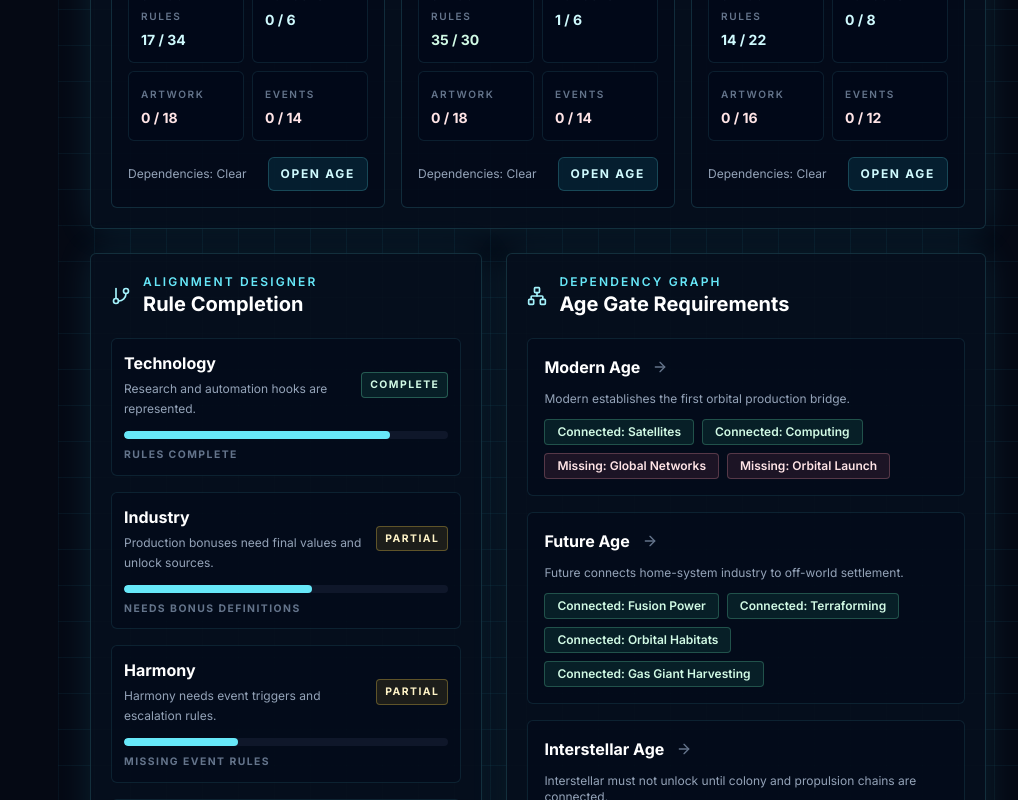
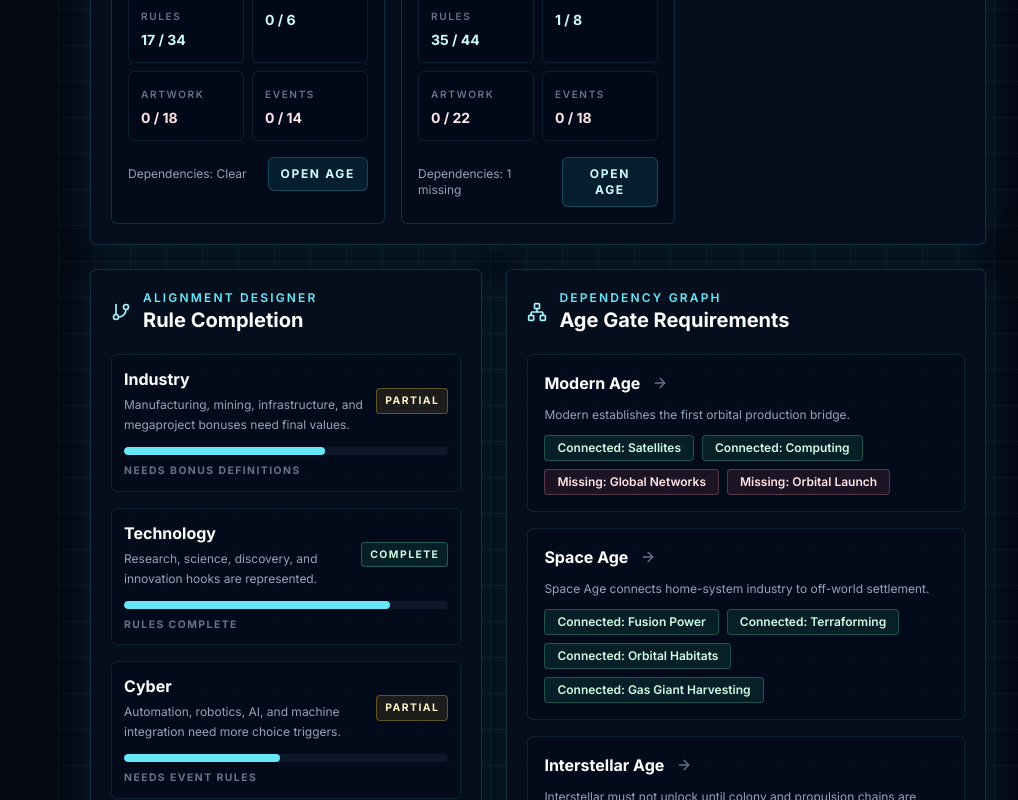
Before and after one commit to mrinfinitum/project-genesis, a Next.js app: page /civilizations in a window 1280 px wide. Shown: the part 2000-2800 px from the top of the page, without its empty margins (262-1280 px from the left). Built offline with nearby package versions, Linux system fonts and the light colour scheme; no server answers.

Commit message:
Add core manifesto and canonical alignments

```diff
--- a/app/civilizations/page.tsx
+++ b/app/civilizations/page.tsx
@@ -55,24 +55,21 @@ type ValidationIssue = {
 
 const ageTargets: Record<string, { research: number; buildings: number; upgrades: number; unlocks: number; bonuses: number; artwork: number; events: number; wonders: number }> = {
   Survival: { research: 16, buildings: 12, upgrades: 12, unlocks: 18, bonuses: 3, artwork: 8, events: 8, wonders: 1 },
-  Village: { research: 18, buildings: 16, upgrades: 14, unlocks: 20, bonuses: 3, artwork: 10, events: 10, wonders: 1 },
-  Town: { research: 22, buildings: 18, upgrades: 16, unlocks: 24, bonuses: 4, artwork: 12, events: 12, wonders: 2 },
+  Ancient: { research: 18, buildings: 16, upgrades: 14, unlocks: 20, bonuses: 3, artwork: 10, events: 10, wonders: 1 },
+  Medieval: { research: 22, buildings: 18, upgrades: 16, unlocks: 24, bonuses: 4, artwork: 12, events: 12, wonders: 2 },
   Industrial: { research: 26, buildings: 22, upgrades: 18, unlocks: 28, bonuses: 4, artwork: 14, events: 12, wonders: 2 },
   Modern: { research: 40, buildings: 25, upgrades: 30, unlocks: 36, bonuses: 5, artwork: 18, events: 15, wonders: 6 },
-  Future: { research: 42, buildings: 28, upgrades: 32, unlocks: 40, bonuses: 6, artwork: 20, events: 16, wonders: 6 },
+  Space: { research: 42, buildings: 28, upgrades: 32, unlocks: 40, bonuses: 6, artwork: 20, events: 16, wonders: 6 },
   Interstellar: { research: 36, buildings: 22, upgrades: 26, unlocks: 34, bonuses: 6, artwork: 18, events: 14, wonders: 5 },
-  Galactic: { research: 32, buildings: 20, upgrades: 24, unlocks: 30, bonuses: 6, artwork: 18, events: 14, wonders: 5 },
-  Genesis: { research: 20, buildings: 12, upgrades: 16, unlocks: 22, bonuses: 8, artwork: 16, events: 12, wonders: 4 }
+  Galactic: { research: 44, buildings: 28, upgrades: 34, unlocks: 44, bonuses: 8, artwork: 22, events: 18, wonders: 7 }
 };
 
 const alignmentDesignRows = [
-  { name: "Technology", status: "Rules Complete", detail: "Research and automation hooks are represented.", percent: 82 },
-  { name: "Industry", status: "Needs Bonus Definitions", detail: "Production bonuses need final values and unlock sources.", percent: 58 },
-  { name: "Harmony", status: "Missing Event Rules", detail: "Harmony needs event triggers and escalation rules.", percent: 35 },
-  { name: "Nature", status: "Needs Building Modifiers", detail: "Nature needs building and terraforming modifiers.", percent: 44 },
-  { name: "Exploration", status: "Needs Reward Scaling", detail: "Discovery point scaling needs validation.", percent: 52 },
-  { name: "Commerce", status: "Needs Trade Bonuses", detail: "Trade, market, and export bonuses need definitions.", percent: 28 },
-  { name: "Science", status: "Complete", detail: "Research bonuses and discovery hooks are usable.", percent: 90 }
+  { name: "Industry", status: "Needs Bonus Definitions", detail: "Manufacturing, mining, infrastructure, and megaproject bonuses need final values.", percent: 62 },
+  { name: "Technology", status: "Rules Complete", detail: "Research, science, discovery, and innovation hooks are represented.", percent: 82 },
+  { name: "Cyber", status: "Needs Event Rules", detail: "Automation, robotics, AI, and machine integration need more choice triggers.", percent: 48 },
+  { name: "Nature", status: "Needs Building Modifiers", detail: "Biology, terraforming, living ecosystems, and environmental harmony need building modifiers.", percent: 44 },
+  { name: "Corporate", status: "Needs Trade Bonuses", detail: "Trade, economy, commerce, influence, and logistics bonuses need definitions.", percent: 35 }
 ];
 
 const dependencyGraph = [
@@ -82,9 +79,9 @@ const dependencyGraph = [
     note: "Modern establishes the first orbital production bridge."
   },
   {
-    title: "Future Age",
+    title: "Space Age",
     dependsOn: ["Fusion Power", "Terraforming", "Orbital Habitats", "Gas Giant Harvesting"],
-    note: "Future connects home-system industry to off-world settlement."
+    note: "Space Age connects home-system industry to off-world settlement."
   },
   {
     title: "Interstellar Age",
@@ -92,9 +89,9 @@ const dependencyGraph = [
     note: "Interstellar must not unlock until colony and propulsion chains are connected."
   },
   {
-    title: "Genesis Age",
-    dependsOn: ["Genesis Gate", "Reality Engineering", "Harmony Ascendant", "Universal Navigation"],
-    note: "Genesis is the endgame validation layer."
+    title: "Galactic Age",
+    dependsOn: ["Galaxy Mapping", "Megastructures", "Genesis Gate", "Universal Navigation"],
+    note: "Galactic is the endgame validation layer, not a separate rush-only destination."
   }
 ];
 
@@ -267,7 +264,7 @@ export default async function CivilizationsPage() {
 
   const validationIssues: ValidationIssue[] = [
     ...ageMetrics
-      .filter((metric) => metric.wonders === 0 && ["Future", "Interstellar", "Galactic", "Genesis"].includes(metric.shortAge))
+      .filter((metric) => metric.wonders === 0 && ["Space", "Interstellar", "Galactic"].includes(metric.shortAge))
       .map((metric): ValidationIssue => ({
         severity: "High",
         title: `${metric.shortAge} age has no Wonder definition.`,
@@ -288,7 +285,7 @@ export default async function CivilizationsPage() {
         .filter((dependency) => !hasDependency(researchRows, unlockRows, dependency))
         .slice(0, 2)
         .map((dependency): ValidationIssue => ({
-          severity: group.title === "Genesis Age" ? "Critical" : "High",
+          severity: group.title === "Galactic Age" ? "Critical" : "High",
           title: `${dependency} dependency is not connected.`,
           affectedRecords: group.title,
           action: "Open Research"
--- a/data/civilization-identity.ts
+++ b/data/civilization-identity.ts
@@ -17,12 +17,12 @@ export const civilizationAges = [
     description: "Humanity begins with basic survival, fire, shelter, stone tools, and small groups."
   },
   {
-    name: "Village Age",
-    description: "Permanent settlements, agriculture, food storage, basic trade, and early community structure."
+    name: "Ancient Age",
+    description: "Permanent settlements, agriculture, writing, early trade, monuments, and foundational civic structure."
   },
   {
-    name: "Town Age",
-    description: "Roads, markets, writing, organized labor, early engineering, and larger civic growth."
+    name: "Medieval Age",
+    description: "Road networks, markets, guilds, organized labor, engineering, navigation, and regional civilization growth."
   },
   {
     name: "Industrial Age",
@@ -33,8 +33,8 @@ export const civilizationAges = [
     description: "Computers, satellites, global systems, automation, and the beginning of home star system exploration."
   },
   {
-    name: "Future Age",
-    description: "Fusion, AI, orbital habitats, planetary colonies, terraforming, and full development of the home star system."
+    name: "Space Age",
+    description: "Orbital launch, satellites, lunar missions, Mars colonies, orbital habitats, and home-system expansion."
   },
   {
     name: "Interstellar Age",
@@ -42,11 +42,7 @@ export const civilizationAges = [
   },
   {
     name: "Galactic Age",
-    description: "Galaxy-wide exploration, warp infrastructure, mega projects, distant sectors, and galactic-scale civilization."
-  },
-  {
-    name: "Genesis Age",
-    description: "Reality engineering, Genesis Gates, hidden galaxies, universal navigation, and Harmony Ascendant progression."
+    description: "Galaxy-wide exploration, warp infrastructure, megaprojects, distant sectors, Genesis Gates, and galactic-scale civilization."
   }
 ] as const;
 
@@ -58,7 +54,7 @@ export const civilizationIdentity: CivilizationIdentity[] = [
     civilization_title: "The Survivors",
     primary_alignment: "Technology",
     secondary_alignment: "Industry",
-    emerging_alignment: "Exploration",
+    emerging_alignment: "Nature",
     future_prediction: "High Tech Singularity",
     population: 125,
     total_discovery_points: 150,
@@ -72,15 +68,11 @@ export const civilizationIdentity: CivilizationIdentity[] = [
 ];
 
 export const civilizationAlignmentScores: CivilizationAlignmentScore[] = [
-  ["Eco", 22, "Improves sustainability, energy efficiency, lower pollution/event risk, and terraforming outcomes."],
-  ["Technology", 46, "Improves research generation, automation efficiency, and advanced unlock speed."],
-  ["Industry", 38, "Improves building production, construction speed, and resource extraction."],
-  ["Cyber", 18, "Improves auto-click power, AI systems, simulations, and advanced computing unlocks."],
-  ["Nature", 24, "Improves population growth, food systems, living world compatibility, and ecological stability."],
-  ["Exploration", 31, "Improves discovery points, probe speed, survey range, and rare planet detection."],
-  ["Science", 34, "Improves research output, breakthrough chance, and experiment rewards."],
-  ["Harmony", 16, "Improves cross-alignment synergy, stability, and special endgame path eligibility."],
-  ["Commerce", 20, "Improves coin generation, trade value, and resource selling efficiency."]
+  ["Industry", 38, "Manufacturing, mining, infrastructure, extraction, production chains, and megaprojects."],
+  ["Technology", 46, "Research, science, discovery, innovation, advanced unlock speed, and breakthrough systems."],
+  ["Cyber", 18, "Automation, robotics, artificial intelligence, simulations, and machine integration."],
+  ["Nature", 24, "Biology, terraforming, living ecosystems, environmental harmony, and population sustainability."],
+  ["Corporate", 20, "Trade, economy, commerce, influence, logistics, markets, and resource selling efficiency."]
 ].map(([alignmentName, score, bonusSummary]) => ({
   id: `alignment-${String(alignmentName).toLowerCase()}`,
   civilization_id: primaryCivilizationId,
@@ -117,15 +109,15 @@ export const civilizationAlignmentHistory: CivilizationAlignmentHistory[] = [
     created_at: createdAt
   },
   {
-    id: "alignment-history-survey-exploration",
+    id: "alignment-history-survey-technology",
     civilization_id: primaryCivilizationId,
-    alignment_name: "Exploration",
+    alignment_name: "Technology",
     previous_score: 24,
     new_score: 31,
     change_amount: 7,
     source_type: "System",
     source_id: "system-sol",
-    reason: "The Sol starting map creates the first exploration path.",
+    reason: "The Sol starting map creates the first scientific discovery path.",
     created_at: createdAt
   }
 ];
@@ -134,26 +126,27 @@ const milestoneRows: Array<[string, string, string, string, string, string, stri
   ["discovered-fire", "Discovered Fire", "Survival Age", "Humanity learns to preserve heat, cook food, and create safety around the first camps.", "Start", "Flame", "Critical"],
   ["built-first-shelter", "Built First Shelter", "Survival Age", "Basic structures protect early population and begin the building loop.", "Start", "Home", "Critical"],
   ["founded-first-camp", "Founded First Camp", "Survival Age", "Small groups organize labor, storage, and shared survival tasks.", "Start", "Tent", "High"],
-  ["unlocked-agriculture", "Unlocked Agriculture", "Village Age", "Food production creates permanent settlement pressure and population stability.", "Agriculture Research", "Wheat", "Critical"],
-  ["founded-first-village", "Founded First Village", "Village Age", "Permanent settlement becomes the first visible civilization identity marker.", "Agriculture + Shelter", "Houses", "Critical"],
-  ["established-first-trade-route", "Established First Trade Route", "Town Age", "Local exchange begins Commerce alignment growth.", "Commerce Research", "Route", "High"],
-  ["built-first-city", "Built First City", "Town Age", "Labor, districts, and civic systems support large-scale growth.", "District Unlocks", "City", "Critical"],
-  ["invented-writing", "Invented Writing", "Town Age", "Knowledge storage unlocks deeper research and civilization memory.", "Civilization Research", "Scroll", "High"],
+  ["unlocked-agriculture", "Unlocked Agriculture", "Ancient Age", "Food production creates permanent settlement pressure and population stability.", "Agriculture Research", "Wheat", "Critical"],
+  ["founded-first-village", "Founded First Village", "Ancient Age", "Permanent settlement becomes the first visible civilization identity marker.", "Agriculture + Shelter", "Houses", "Critical"],
+  ["invented-writing", "Invented Writing", "Ancient Age", "Knowledge storage unlocks deeper research and civilization memory.", "Civilization Research", "Scroll", "High"],
+  ["established-first-trade-route", "Established First Trade Route", "Medieval Age", "Regional exchange begins Corporate alignment growth.", "Trade Research", "Route", "High"],
+  ["built-first-city", "Built First City", "Medieval Age", "Labor, districts, and civic systems support large-scale growth.", "District Unlocks", "City", "Critical"],
+  ["formed-first-guild", "Formed First Guild", "Medieval Age", "Specialized labor and logistics begin the long production-chain loop.", "Guild Research", "Landmark", "High"],
   ["entered-industrial-age", "Entered Industrial Age", "Industrial Age", "Factories and machines reshape output, labor, and expansion speed.", "Manufacturing Research", "Factory", "Critical"],
   ["unlocked-electricity", "Unlocked Electricity", "Industrial Age", "Power grids enable scalable production and modern systems.", "Energy Research", "Zap", "Critical"],
   ["launched-first-satellite", "Launched First Satellite", "Modern Age", "Orbit becomes part of the main progression loop.", "Space Research", "Satellite", "Critical"],
   ["reached-orbit", "Reached Orbit", "Modern Age", "The home planet is no longer the only playable horizon.", "Orbital Launch", "Orbit", "Critical"],
   ["landed-on-moon", "Landed on the Moon", "Modern Age", "First off-world surface milestone.", "Lunar Exploration", "Moon", "Critical"],
-  ["colonized-mars", "Colonized Mars", "Future Age", "The first major planetary colony reshapes identity and resource logistics.", "Planetary Colonization", "Mars", "Critical"],
-  ["built-first-orbital-habitat", "Built First Orbital Habitat", "Future Age", "Permanent orbital living begins.", "Orbital Habitat Research", "Habitat", "High"],
-  ["harvested-first-gas-giant", "Harvested First Gas Giant", "Future Age", "Gas giants become orbital fuel engines for expansion.", "Gas Giant Harvesting", "Cloud", "High"],
+  ["colonized-mars", "Colonized Mars", "Space Age", "The first major planetary colony reshapes identity and resource logistics.", "Planetary Colonization", "Mars", "Critical"],
+  ["built-first-orbital-habitat", "Built First Orbital Habitat", "Space Age", "Permanent orbital living begins.", "Orbital Habitat Research", "Habitat", "High"],
+  ["harvested-first-gas-giant", "Harvested First Gas Giant", "Space Age", "Gas giants become orbital fuel engines for expansion.", "Gas Giant Harvesting", "Cloud", "High"],
   ["launched-first-colony-ship", "Launched First Colony Ship", "Interstellar Age", "Humanity prepares to leave the home star system.", "Colony Ship Research", "Rocket", "Critical"],
   ["discovered-first-interstellar-system", "Discovered First Interstellar System", "Interstellar Age", "Probe networks reveal nearby systems.", "Interstellar Navigation", "Radar", "Critical"],
   ["founded-first-interstellar-colony", "Founded First Interstellar Colony", "Interstellar Age", "Civilization becomes multi-system.", "Interstellar Colony", "Flag", "Critical"],
   ["mapped-first-galactic-sector", "Mapped First Galactic Sector", "Galactic Age", "Sector-scale mapping opens galactic strategy.", "Galaxy Mapping", "Map", "Critical"],
   ["built-first-megastructure", "Built First Megastructure", "Galactic Age", "Massive construction projects define civilization scale.", "Megastructure Research", "Landmark", "Critical"],
-  ["discovered-first-genesis-world", "Discovered First Genesis World", "Genesis Age", "Reality-scale worlds become reachable.", "Genesis World Discovery", "Sparkles", "Critical"],
-  ["opened-genesis-gate", "Opened Genesis Gate", "Genesis Age", "Universal navigation begins the Harmony Ascendant path.", "Genesis Gate", "Gate", "Critical"]
+  ["discovered-first-genesis-world", "Discovered First Genesis World", "Galactic Age", "Reality-scale worlds become reachable without creating a separate era.", "Genesis World Discovery", "Sparkles", "Critical"],
+  ["opened-genesis-gate", "Opened Genesis Gate", "Galactic Age", "Universal navigation becomes a late Galactic endgame milestone.", "Genesis Gate", "Gate", "Critical"]
 ];
 
 export const civilizationMilestones: CivilizationMilestone[] = milestoneRows.map(([id, title, age, description, unlockedBy, icon, importance], index) => ({
@@ -185,19 +178,22 @@ export const civilizationUnlockedMilestones: CivilizationUnlockedMilestone[] = [
 
 export const civilizationTitles: CivilizationTitle[] = [
   ["The Survivors", "Early title for Survival Age.", "Survival Age", "", "", "Default title in Survival Age.", "Baseline survival stability.", 10],
-  ["The Settlers", "Village and Town growth identity.", "Village Age", "", "", "Default title for early settlement growth.", "Improves early population and storage planning.", 20],
-  ["The Builders", "High buildings and Industry identity.", "Town Age", "Industry", "", "Industry is dominant and building completion passes threshold.", "Construction and building production bonuses.", 40],
+  ["The Settlers", "Ancient settlement growth identity.", "Ancient Age", "", "", "Default title for early settlement growth.", "Improves early population and storage planning.", 20],
+  ["The Builders", "High buildings and Industry identity.", "Medieval Age", "Industry", "", "Industry is dominant and building completion passes threshold.", "Construction and building production bonuses.", 40],
   ["The Engineers", "Technology plus Industry identity.", "Industrial Age", "Technology", "Industry", "Technology and Industry are top alignments.", "Engineering, construction, and automation synergy.", 50],
-  ["The Scientists", "Science plus Technology identity.", "Modern Age", "Science", "Technology", "Science and Technology are top alignments.", "Research output and breakthrough chance.", 55],
-  ["The Explorers", "Discovery-focused civilization identity.", "Modern Age", "Exploration", "", "Exploration is dominant and discovered systems pass threshold.", "Survey speed and discovery point bonuses.", 60],
+  ["High-Tech Singularity", "Technology-dominant civilization identity.", "Modern Age", "Technology", "", "Technology is dominant and innovation systems pass threshold.", "Research output, scientific discovery, and breakthrough chance.", 75],
   ["The Industrialists", "Manufacturing and production identity.", "Industrial Age", "Industry", "", "Industry and manufacturing systems dominate.", "Manufacturing and extraction bonuses.", 65],
-  ["The Harmonists", "Balanced high-Harmony identity.", "Future Age", "Harmony", "", "Harmony is dominant and alignments remain balanced.", "Stability and cross-alignment synergy.", 70],
-  ["The Preservationists", "Nature plus Eco identity.", "Town Age", "Nature", "Eco", "Nature and Eco are top alignments.", "Sustainability, food, and terraforming bonuses.", 45],
-  ["The Synth Architects", "Cyber plus Technology identity.", "Future Age", "Cyber", "Technology", "Cyber and Technology are top alignments.", "AI, automation, and simulation bonuses.", 75],
-  ["The Traders", "Commerce-dominant identity.", "Town Age", "Commerce", "", "Commerce is dominant and trade systems exist.", "Trade value and coin generation bonuses.", 50],
-  ["The Starbound", "Interstellar Exploration identity.", "Interstellar Age", "Exploration", "", "Interstellar Age and Exploration is dominant.", "Probe, colony ship, and survey range bonuses.", 90],
-  ["The Galactic Founders", "Galactic multi-system identity.", "Galactic Age", "Exploration", "Industry", "Galactic Age and colonized systems pass threshold.", "Galaxy infrastructure and sector expansion bonuses.", 95],
-  ["The Ascendants", "Genesis Age Harmony/Science/Exploration identity.", "Genesis Age", "Harmony", "Science", "Genesis Age reached.", "Genesis Gate and endgame path bonuses.", 100]
+  ["Industrial Empire", "Industry-dominant civilization identity.", "Industrial Age", "Industry", "", "Industry is dominant across manufacturing, mining, infrastructure, and megaprojects.", "Production chains, construction speed, extraction, and megaproject bonuses.", 80],
+  ["Gaia Civilization", "Nature-dominant civilization identity.", "Space Age", "Nature", "", "Nature is dominant and living ecosystems or terraforming systems pass threshold.", "Biology, terraforming, food, and ecological stability bonuses.", 80],
+  ["AI Collective", "Cyber-dominant civilization identity.", "Space Age", "Cyber", "", "Cyber is dominant and automation or AI systems pass threshold.", "Automation, robotics, AI, and machine integration bonuses.", 82],
+  ["Corporate Consortium", "Corporate-dominant civilization identity.", "Medieval Age", "Corporate", "", "Corporate is dominant and trade, logistics, or market systems exist.", "Trade value, logistics, influence, and market bonuses.", 72],
+  ["Industrial Technocracy", "Industry plus Technology hybrid identity.", "Industrial Age", "Industry", "Technology", "Industry and Technology are top alignments.", "Engineering, automation, construction, and scientific production synergy.", 86],
+  ["Machine Singularity", "Cyber plus Technology hybrid identity.", "Space Age", "Cyber", "Technology", "Cyber and Technology are top alignments.", "AI, automation, simulation, and advanced research bonuses.", 90],
+  ["Innovation Syndicate", "Technology plus Corporate hybrid identity.", "Modern Age", "Technology", "Corporate", "Technology and Corporate are top alignments.", "Research commercialization, market influence, and logistics innovation bonuses.", 84],
+  ["Interstellar Conglomerate", "Corporate-led interstellar expansion identity.", "Interstellar Age", "Corporate", "Industry", "Interstellar Age reached and Corporate plus Industry are top alignments.", "Trade routes, colony logistics, and multi-system infrastructure bonuses.", 92],
+  ["Bioengineering Society", "Nature plus Technology hybrid identity.", "Space Age", "Nature", "Technology", "Nature and Technology are top alignments.", "Biology, terraforming, research, and living-world compatibility bonuses.", 86],
+  ["Sustainable Industrial Alliance", "Industry plus Nature hybrid identity.", "Galactic Age", "Industry", "Nature", "Galactic Age reached with strong Industry and Nature scores.", "Megaproject production with ecological stability and terraforming synergy.", 94],
+  ["The Galactic Founders", "Galactic multi-system identity.", "Galactic Age", "Technology", "Industry", "Galactic Age and colonized systems pass threshold.", "Galaxy infrastructure, sector expansion, and long-term civilization bonuses.", 96]
 ].map(([title, description, requiredAge, primaryAlignment, secondaryAlignment, requirementSummary, bonusSummary, priority]) => ({
   id: `civilization-title-${String(title).toLowerCase().replace(/[^a-z0-9]+/g, "-").replace(/^-+|-+$/g, "")}`,
   title: String(title),
```
Also changed, not shown: 1 other file (tests, documents, lock files or other folders).
